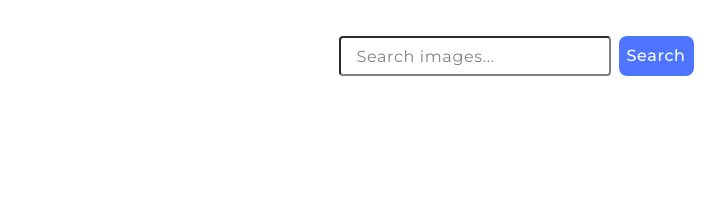
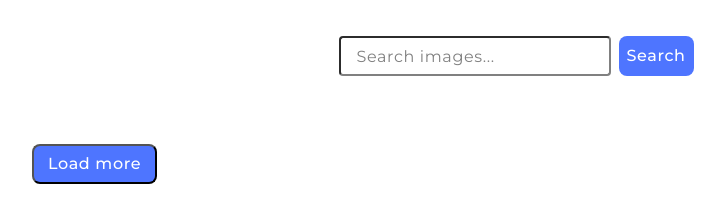
Before and after one commit to Wiktor-Bruy/goit-js-hw-12, a website built with Vite: page src/index.html in a window 1280 px wide. Shown: the whole page, without its empty margins (124-849 px from the left). Built offline with nearby package versions, Linux system fonts and the light colour scheme.

Commit message:
start hw12

```diff
--- a/src/css/styles.css
+++ b/src/css/styles.css
@@ -151,3 +151,22 @@ img {
   color: #2e2f42;
   text-align: center;
 }
+.btn-more {
+  cursor: pointer;
+  display: flex;
+  justify-content: center;
+  align-items: center;
+  width: 125px;
+  height: 40px;
+  border-radius: 8px;
+  background-color: #4e75ff;
+  font-weight: 500;
+  line-height: 1.5;
+  letter-spacing: 0.04em;
+  color: #fff;
+  transition: background-color 250ms ease-in-out;
+}
+.btn-more:focus,
+.btn-more:hover {
+  background-color: #6c8cff;
+}
--- a/src/index.html
+++ b/src/index.html
@@ -4,7 +4,7 @@
     <meta charset="UTF-8" />
     <link rel="icon" type="image/svg+xml" href="/favicon.svg" />
     <meta name="viewport" content="width=device-width, initial-scale=1.0" />
-    <title>Homework-11</title>
+    <title>Homework-12</title>
     <link rel="preconnect" href="https://fonts.googleapis.com" />
     <link rel="preconnect" href="https://fonts.gstatic.com" crossorigin />
     <link
@@ -40,8 +40,9 @@
       <section class="section-images">
         <div class="container">
           <h2 class="visually-hidden">Images list</h2>
+          <ul class="gallery"></ul>
+          <button class="btn-more" type="button">Load more</button>
           <span class="loader"></span>
-          <ul class="gallery"></ul>
         </div>
       </section>
     </main>
```
